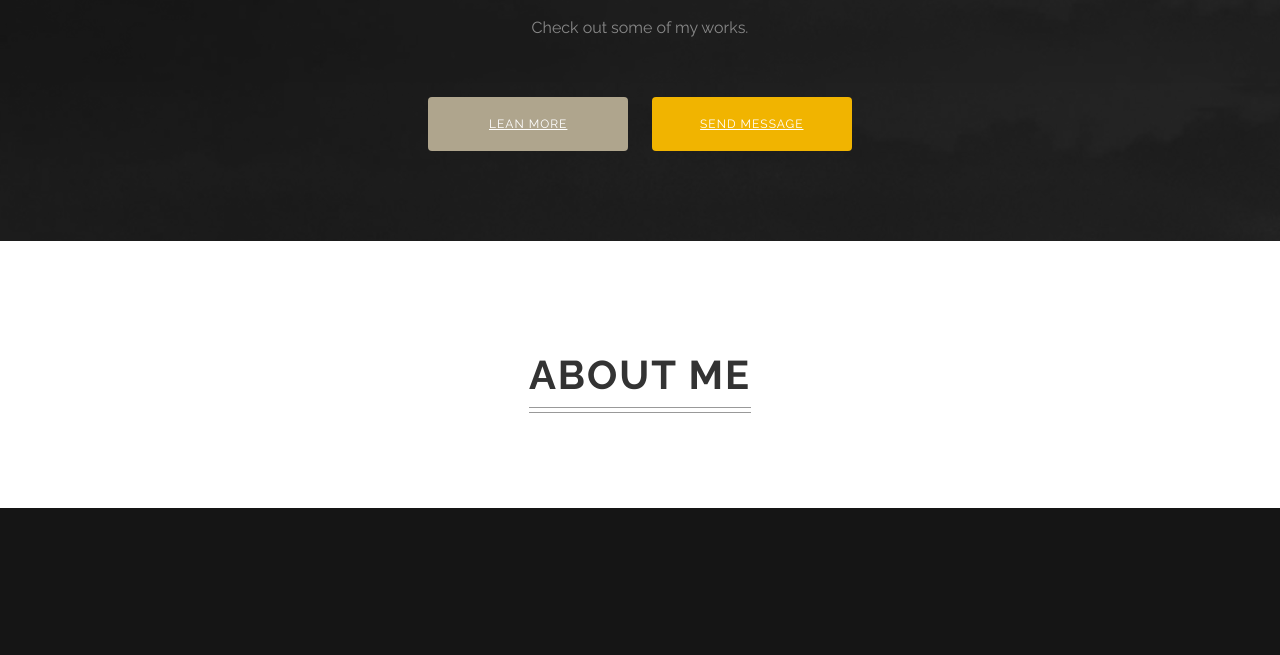
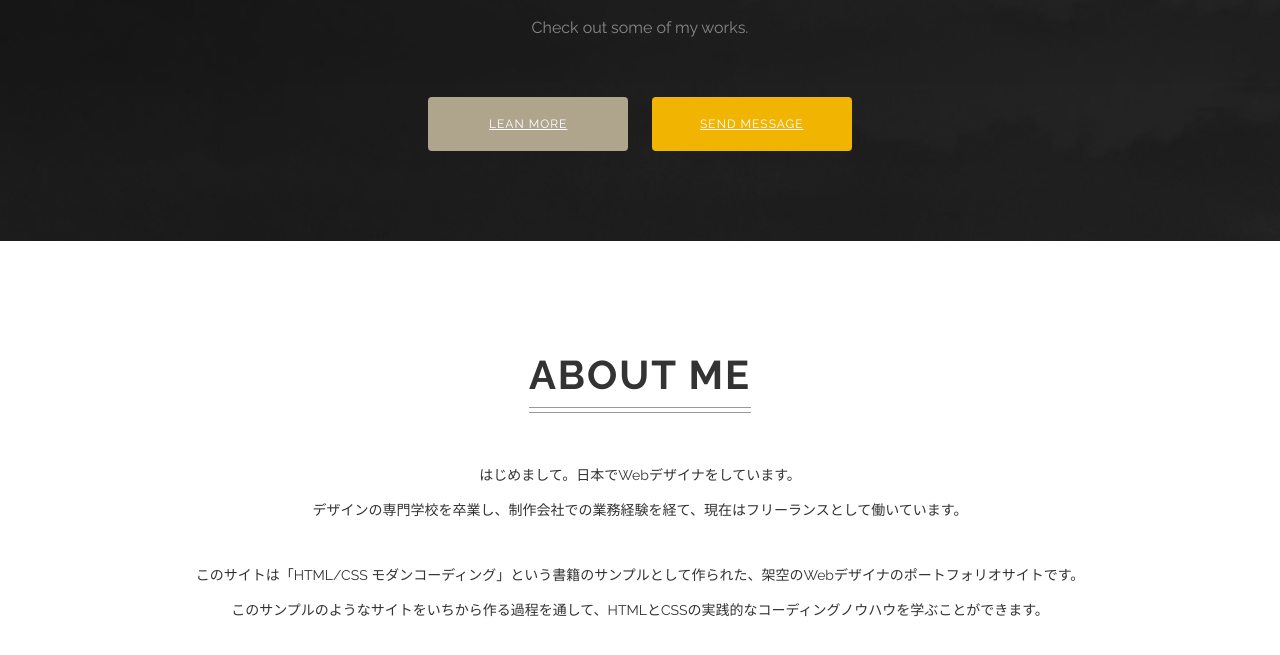
Before and after one commit to ma-bo-do-fu/single-page-layout, a plain HTML site: page index.html in a window 1280 px wide. Shown: the part 357-1012 px from the top of the page. Before the commit the page ends 865 px from the top, so only its background shows below. Drawn offline with Linux system fonts and the light colour scheme.

Commit message:
aboutセクション 自己紹介文

```diff
--- a/css/style.css
+++ b/css/style.css
@@ -84,3 +84,7 @@ body {
 .heading::before {
   bottom: 5px;
 }
+.about-text {
+  margin: 30px 0;
+  line-height: 2.5;
+}
--- a/index.html
+++ b/index.html
@@ -20,6 +20,14 @@
   </header>
   <section class="about" id="about">
     <h2 class="heading">ABOUT ME</h2>
+    <p class="about-text">
+      はじめまして。日本でWebデザイナをしています。<br>
+      デザインの専門学校を卒業し、制作会社での業務経験を経て、現在はフリーランスとして働いています。
+    </p>
+    <p class="about-text">
+      このサイトは「HTML/CSS モダンコーディング」という書籍のサンプルとして作られた、架空のWebデザイナのポートフォリオサイトです。<br>
+      このサンプルのようなサイトをいちから作る過程を通して、HTMLとCSSの実践的なコーディングノウハウを学ぶことができます。
+    </p>
   </section>
   <section class="works">
   </section>
```
